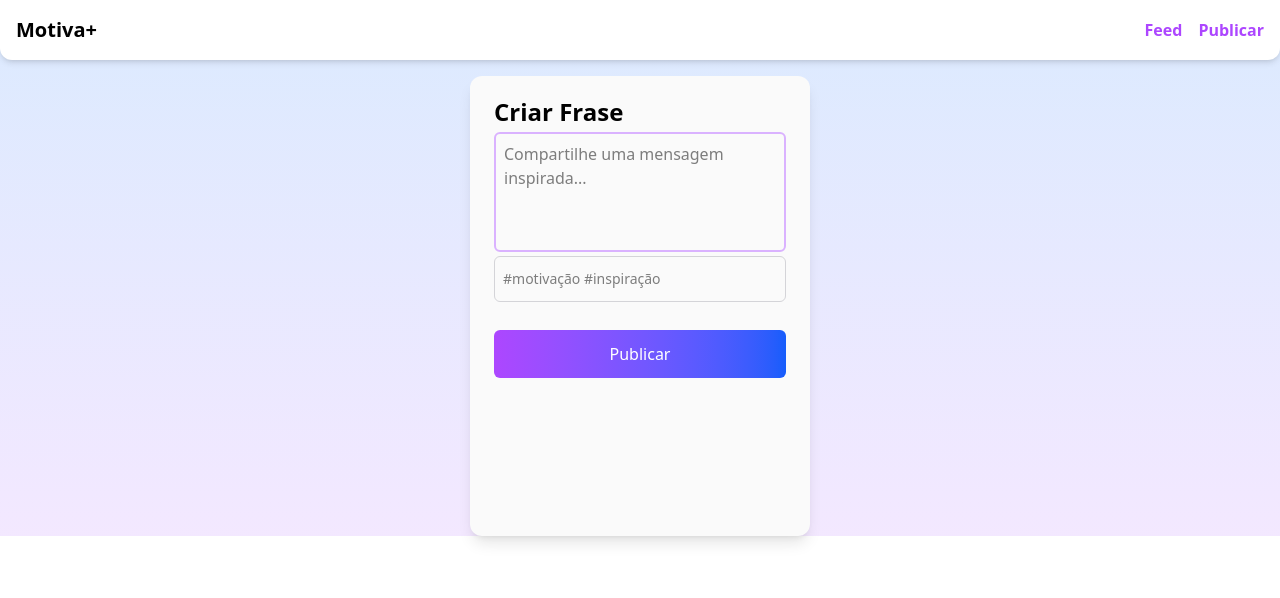
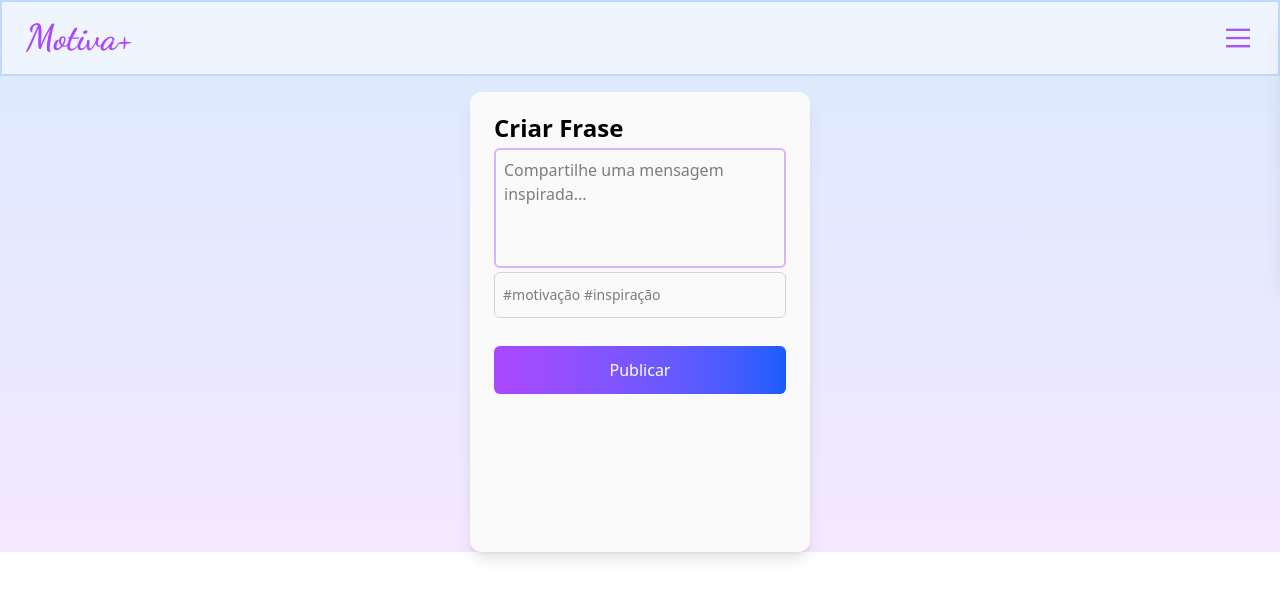
Before and after one commit to Daguilajairo/motiva-mais, a React (Vite) app: page /#/publicar in a window 1280 px wide. Shown: the top 598 px of the page. Built offline with nearby package versions, Linux system fonts and the light colour scheme; a web font is replaced by a local one.

Commit message:
atualizado

```diff
--- a/src/components/Menu.jsx
+++ b/src/components/Menu.jsx
@@ -1,19 +1,62 @@
-import { Link } from "react-router-dom";
+import { useState } from "react";
+import { useNavigate } from "react-router-dom";
 
-function Menu() {
-  const usuarioStr = localStorage.getItem("usuario");
-  const usuario = usuarioStr ? JSON.parse(usuarioStr) : null;
+function Header() {
+    const [menuOpen, setMenuOpen] = useState(false);
+    const navigate = useNavigate();
 
-  return (
-    <nav className="w-full flex justify-between items-center p-4 bg-white shadow-md rounded-b-xl">
-      <h1 className="font-bold text-xl">Motiva+</h1>
-      <div className="flex items-center gap-4">
-        <Link to="/feed" className="text-purple-500 font-semibold">Feed</Link>
-        <Link to="/publicar" className="text-purple-500 font-semibold">Publicar</Link>
-        {usuario && <img src={usuario.foto} alt="Avatar" className="w-10 h-10 rounded-full"/>}
-      </div>
-    </nav>
-  );
+    return (
+        <>
+            <header className="w-full flex px-6 py-4 justify-between items-center border-2 border-blue-200 z-20 bg-white/50 backdrop-blur-md">
+                <h1 style={{ fontFamily: "Dancing Script" }} className="font-bold text-4xl text-purple-500">
+                    Motiva+
+                </h1>
+                <img
+                    className="w-8 h-8 hover:scale-110 cursor-pointer"
+                    src="/img/icon-menu.png"
+                    onClick={() => setMenuOpen(!menuOpen)}
+                />
+            </header>
+
+            {menuOpen && (
+                <div
+                    onClick={() => setMenuOpen(false)}
+                    className="fixed inset-0 bg-black/40 backdrop-blur-sm z-10"
+                ></div>
+            )}
+
+            <nav
+                className={`fixed top-0 right-0 h-70 w-64 bg-white shadow-xl z-20 p-6 transform transition-transform duration-300 rounded-xl ${
+                    menuOpen ? "translate-x-0" : "translate-x-full"
+                }`}
+            >
+                <h2 className="text-3xl font-bold mb-6 text-purple-600">Menu</h2>
+
+                <ul className="flex flex-col gap-6 text-lg">
+                    <li
+                        className="cursor-pointer hover:text-purple-500 hover:scale-110"
+                        onClick={() => { navigate("/feed"); setMenuOpen(false); }}
+                    >
+                        📌 Feed
+                    </li>
+
+                    <li
+                        className="cursor-pointer hover:text-purple-500 hover:scale-110"
+                        onClick={() => { navigate("/publicar"); setMenuOpen(false); }}
+                    >
+                        ✏️ Publicar
+                    </li>
+
+                    <li
+                        className="cursor-pointer hover:text-purple-500 hover:scale-110"
+                        onClick={() => { navigate("/"); setMenuOpen(false); }}
+                    >
+                        🚪 Sair
+                    </li>
+                </ul>
+            </nav>
+        </>
+    );
 }
 
-export default Menu;
+export default Header;
```
